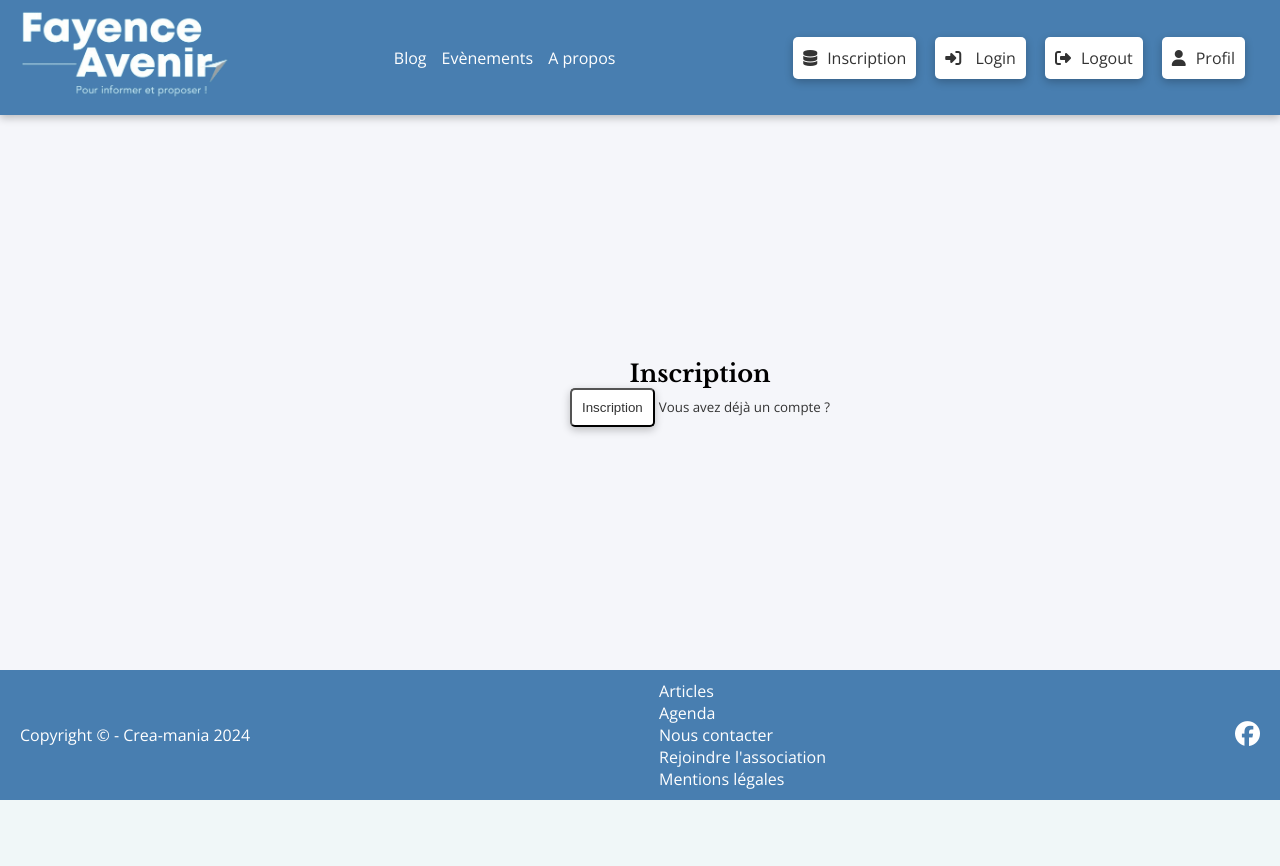
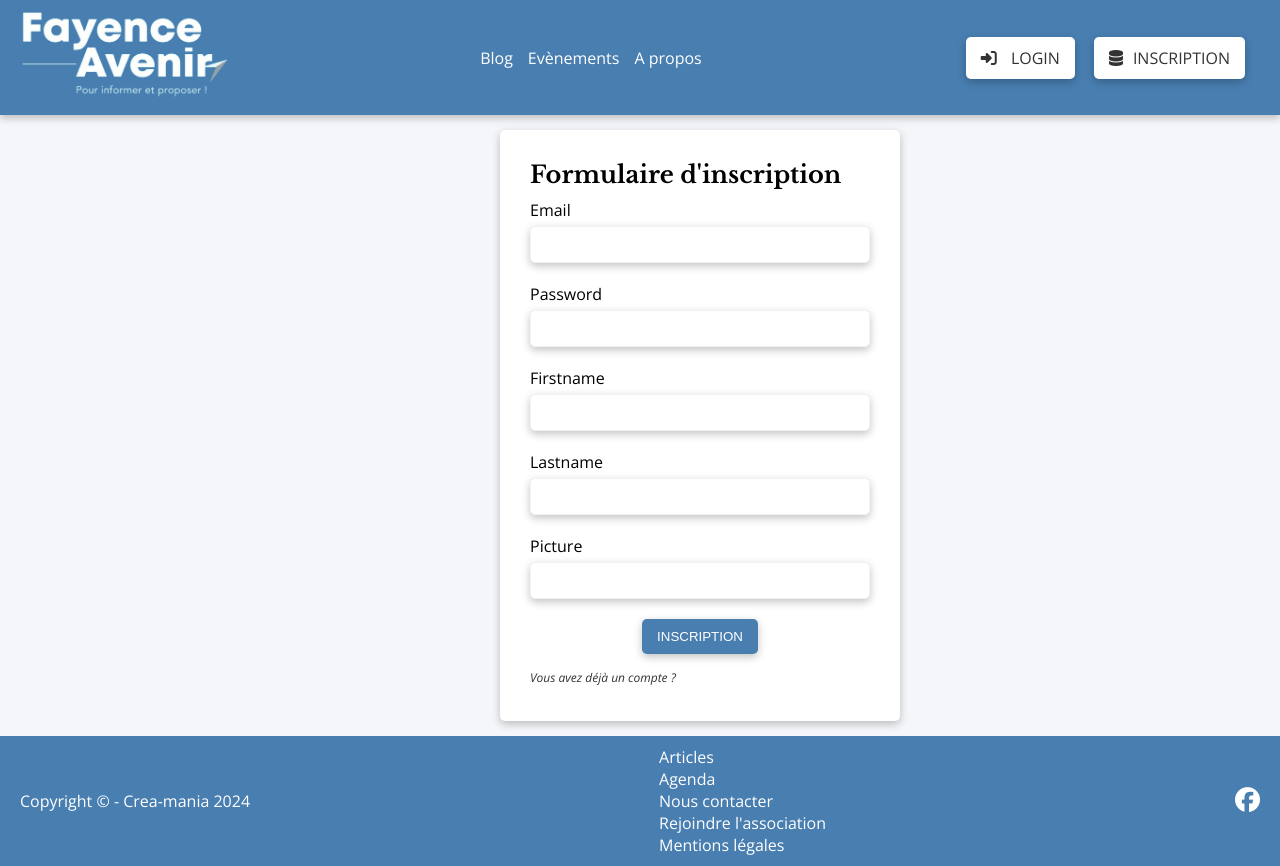
Before and after one commit to GuillemotClement/Symfony-FayenceAvenir, a PHP site: template templates/security/register.html.twig in a window 1280 px wide; the page is wider, and only the part inside the window is pictured. Before the commit the page ends 800 px from the top of that part, so only its background shows below. Run offline with PHP 8.4, Linux system fonts and the light colour scheme; the template is opened without the code that fills it, so the values that code supplies are empty; form fields are guessed from the names that the template uses; style sheets or scripts are compiled from the project's sources; some libraries are stand-ins or nearby versions.

Commit message:
Design des formulaire login et register

```diff
--- a/assets/styles/_base.scss
+++ b/assets/styles/_base.scss
@@ -14,3 +14,8 @@
   border-bottom: 1px solid var(--gray-light);
   margin: 20px 0;
 }
+
+.small {
+  font-size: 1.2rem;
+  font-style: italic;
+}
--- a/assets/styles/components/_button.scss
+++ b/assets/styles/components/_button.scss
@@ -1,11 +1,12 @@
 .btn {
-  padding: 1rem 1rem;
+  padding: 1rem 1.5rem;
   background: white;
   cursor: pointer;
   color: var(--text);
   border-radius: var(--radius);
   box-shadow: var(--shadow);
   transition: opacity 0.3s;
+  text-transform: uppercase;
   &:hover {
     opacity: 0.8;
   }
@@ -13,4 +14,9 @@
     background-color: var(--success);
     color: var(--text-light);
   }
+  &-primary {
+    background: var(--primary);
+    color: var(--text-light);
+    border: none;
+  }
 }
--- a/assets/styles/components/_form.scss
+++ b/assets/styles/components/_form.scss
@@ -4,3 +4,52 @@
   align-items: center;
   flex-flow: column;
 }
+.form-container {
+  min-width: 400px;
+  background-color: white;
+  box-shadow: var(--shadow);
+  padding: 3rem;
+  font-family: var(--font-text);
+  border-radius: var(--radius);
+  h1 {
+    font-size: 2rem;
+    text-align: center;
+    margin-bottom: 2rem;
+    font-weight: 700;
+  }
+  .form-row {
+    display: flex;
+    flex-flow: column;
+    margin: 1rem 0 2rem 0;
+    input {
+      padding: 1rem;
+      border: 1px solid var(--gray-light);
+      box-shadow: var(--shadow);
+      margin-top: 0.5rem;
+      border-radius: var(--radius);
+    }
+  }
+  .form-error {
+    background: white;
+    color: var(--danger);
+    padding: 1rem;
+    text-align: center;
+    margin: 1rem 0;
+  }
+  .action {
+    display: flex;
+    justify-content: center;
+    margin: 1.5rem;
+  }
+  .helper {
+    display: flex;
+    flex-flow: column;
+    a {
+      transition: opacity 0.3s;
+      margin-bottom: 0.5rem;
+      &:hover {
+        opacity: 0.8;
+      }
+    }
+  }
+}
--- a/templates/partials/_header.html.twig
+++ b/templates/partials/_header.html.twig
@@ -10,9 +10,12 @@
     <li><a href="">A propos</a></li>
   </ul>
   <div class="action">
+  {%- if is_granted('IS_AUTHENTICATED_FULLY') -%}
+    <a href="{{ path('logout') }}" class="btn"><i class="fa-solid fa-right-from-bracket"></i>Logout</a>
+    <a href="" class="btn"><i class="fa-solid fa-user"></i>Profil</a>
+  {% else %}
+    <a href="{{ path('login') }}" class="btn"><i class="fa-solid fa-right-to-bracket"></i> Login</a>
     <a href="{{ path('register') }}" class="btn"><i class="fa-solid fa-database"></i>Inscription</a>
-    <a href="{{ path('login') }}" class="btn"><i class="fa-solid fa-right-to-bracket"></i> Login</a>
-    <a href="" class="btn"><i class="fa-solid fa-right-from-bracket"></i>Logout</a>
-    <a href="" class="btn"><i class="fa-solid fa-user"></i>Profil</a>
+  {% endif %}
   </div>
 </header>
--- a/templates/security/register.html.twig
+++ b/templates/security/register.html.twig
@@ -3,14 +3,42 @@
 {% block title %}Hello SecurityController!{% endblock %}
 
 {% block body %}
- <div class="content form-content">
-    <h2 class="pb-30">Inscription</h2>
-    {{ form_start(form) }}
-    {{ form_rest(form) }}
-    <button class="btn btn-primary mr-10">Inscription</button>
-    <small>
-      <a href="{{ path('login') }}">Vous avez déjà un compte ?</a>
-    </small>
-    {{ form_end(form )}}
+ <div class="content">
+  <div class="form-container">
+    <h2>Formulaire d'inscription</h2>
+      {{ form_start(form) }}
+      <div class="form-row">
+        {{ form_label(form.email) }}
+        {{ form_widget(form.email) }}
+        {{ form_errors(form.email) }}
+      </div>
+      <div class="form-row">
+        {{ form_label(form.password) }}
+        {{ form_widget(form.password) }}
+        {{ form_errors(form.password) }}
+      </div>
+      <div class="form-row">
+        {{ form_label(form.firstname) }}
+        {{ form_widget(form.firstname) }}
+        {{ form_errors(form.firstname) }}
+      </div>
+      <div class="form-row">
+        {{ form_label(form.lastname) }}
+        {{ form_widget(form.lastname) }}
+        {{ form_errors(form.lastname) }}
+      </div>
+      <div class="form-row">
+        {{ form_label(form.picture) }}
+        {{ form_widget(form.picture) }}
+        {{ form_errors(form.picture) }}
+      </div>
+      <div class="action">
+        <button class="btn btn-primary mr-10">Inscription</button>
+      </div>
+      <div class="helper">
+        <a href="{{ path('login') }}" class="small">Vous avez déjà un compte ?</a>
+      </div>
+      {{ form_end(form )}}
+    </div>
   </div>
 {% endblock %}
```
Also changed, not shown: templates/article/new.html.twig (+6 -7 lines), templates/security/login.html.twig (+8 -5 lines).
